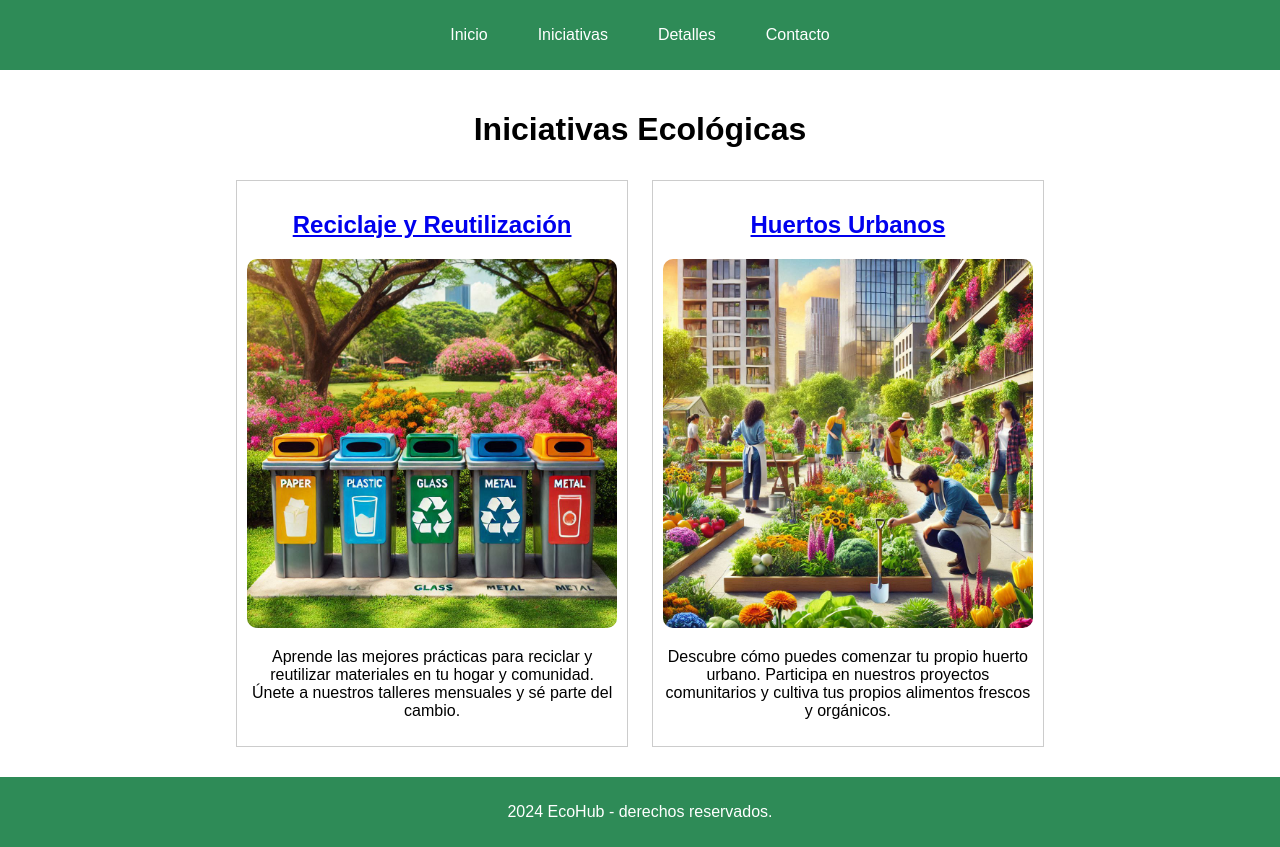
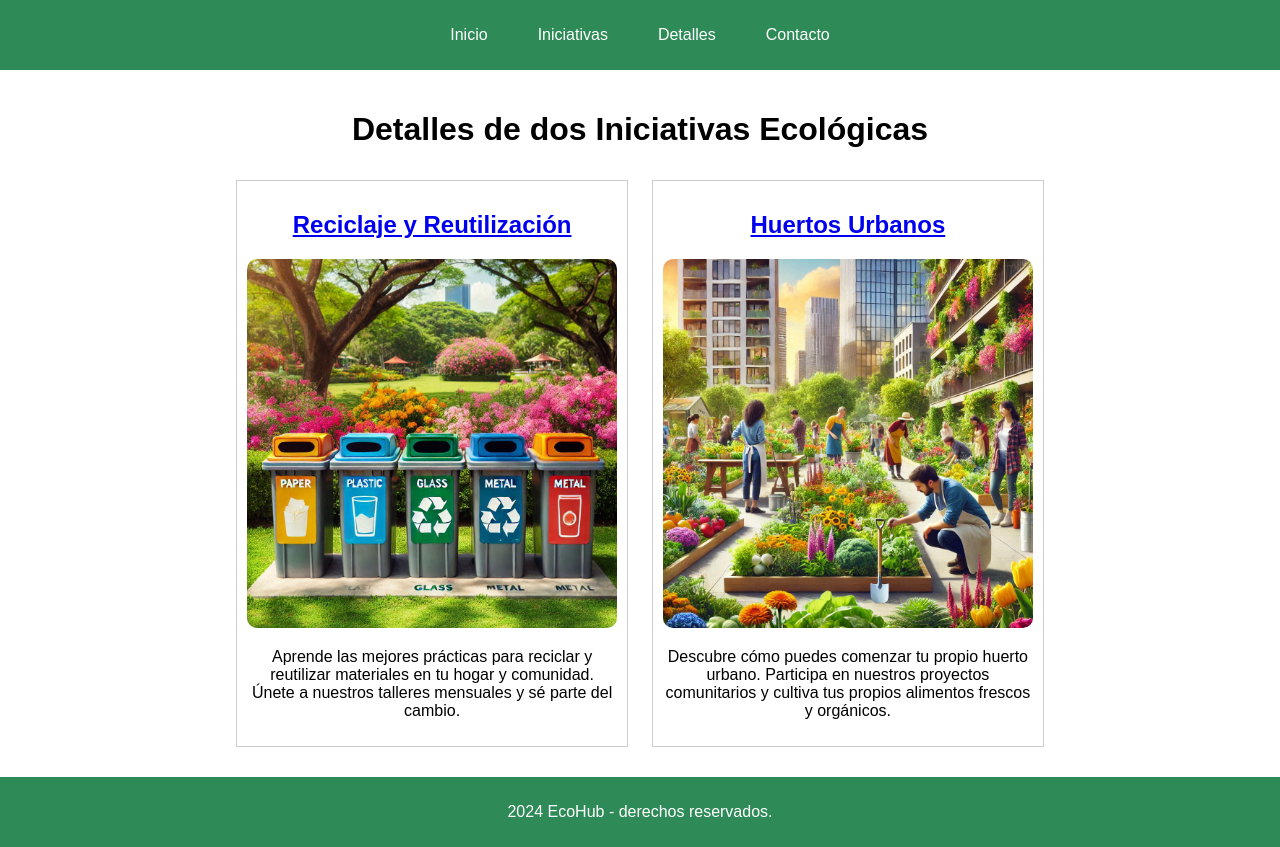
Before and after one commit to juanque45/Proyecto, a plain HTML site: page detalles.html in a window 1280 px wide. Drawn offline with Linux system fonts and the light colour scheme.

Commit message:
he cambiaado una cosa de detalles

```diff
--- a/detalles.html
+++ b/detalles.html
@@ -21,7 +21,7 @@
 
     <!-- Contenido principal -->
     <main>
-        <h1>Iniciativas Ecológicas</h1> <!-- Título principal de la página -->
+        <h1> Detalles de dos Iniciativas Ecológicas</h1> <!-- Título principal de la página -->
 
         <!-- Tarjeta destacada sobre reciclaje y reutilización -->
         <div class="tarjeta destacada">
```
